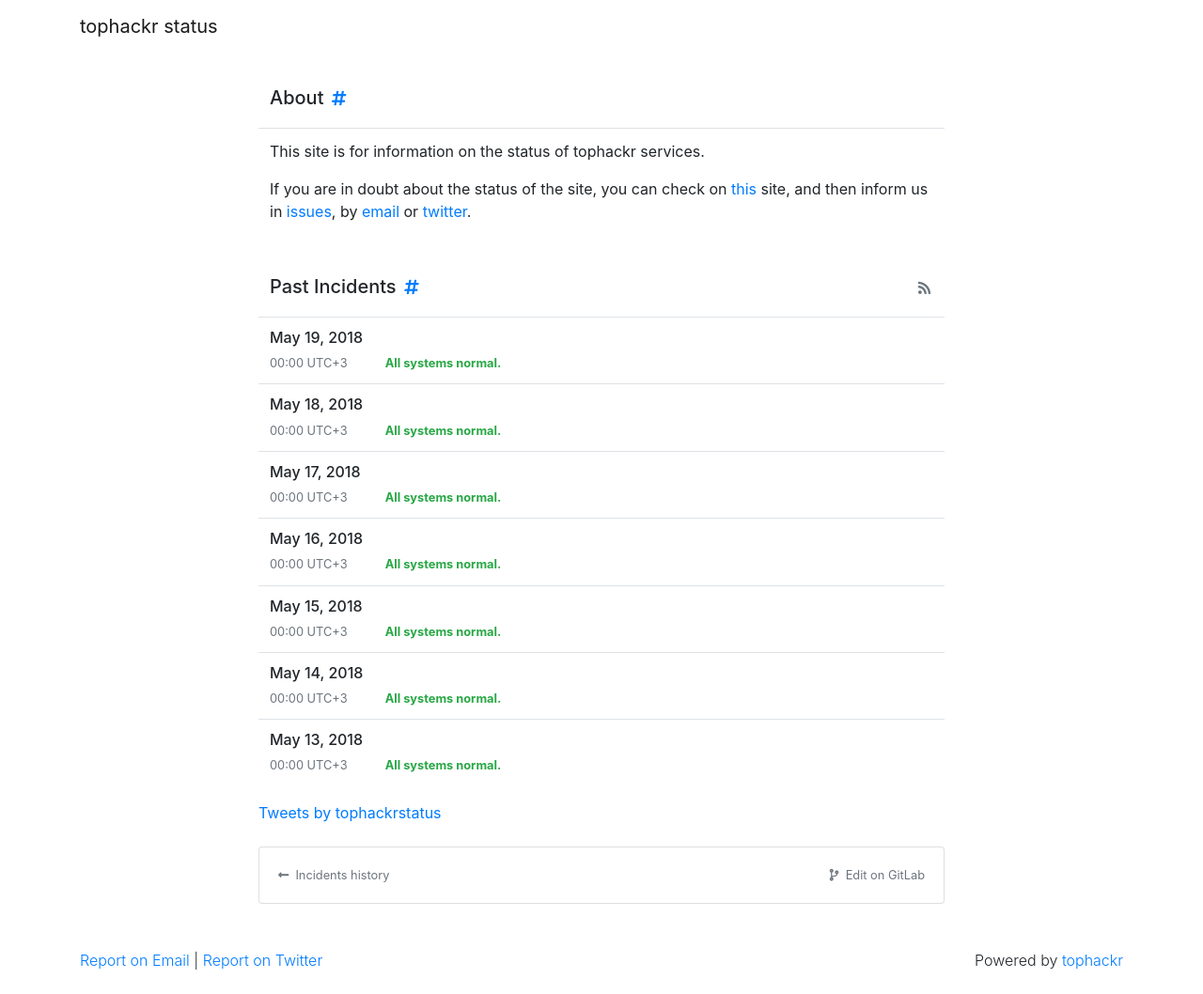
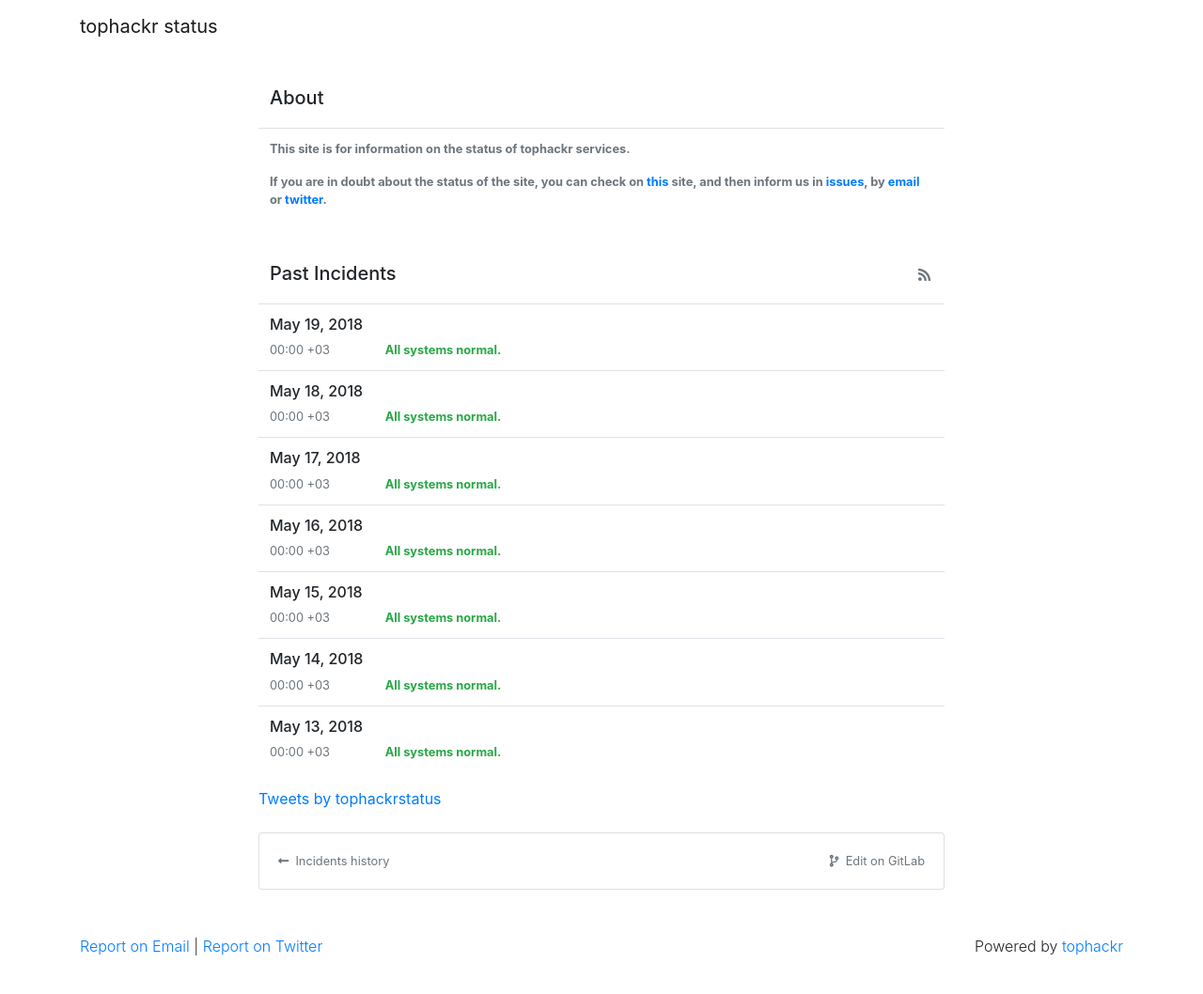
Before and after one commit to tophackr/status, a Jekyll site: the page built from index.html, in a window 1280 px wide. Shown: the whole page at 94% size. Built offline with Jekyll 4.4.1, drawn with Linux system fonts in a browser that asks for light colours; nearby versions of some CDN libraries; comment, search, counter and statistics services are not loaded.

Commit message:
Minor changes
+
* Changed format pages content
* Changed time format
* Changed twitter link to jekyll format
- Removed id and button from pages and incidents
- Removed p tags for incidents content

```diff
--- a/index.html
+++ b/index.html
@@ -70,22 +70,19 @@
         <div class="row justify-content-center">
             <div class="col-md-8">
                 <div class="table-responsive">
-                    <table class="table" id="{{ my_page.title | slugify }}" style="overflow: hidden;">
+                    <table class="table" style="overflow: hidden;">
                         <thead>
                             <tr>
                                 <td style="border-top: 0px;">
-                                    <h5>
-                                        {{ my_page.title }}
-                                        <a href="#{{ my_page.title | slugify }}">
-                                            <i class="fas fa-hashtag fa-sm fa-fw"></i>
-                                        </a>
-                                    </h5>
+                                    <h5>{{ my_page.title }}</h5>
                                 </td>
                             </tr>
                         </thead>
                         <tbody>
                             <tr>
-                                <td>{{ my_page.content }}</td>
+                                <td class="small text-muted">
+                                    <strong>{{ my_page.content }}</strong>
+                                </td>
                             </tr>
                         </tbody>
                     </table>
@@ -97,15 +94,12 @@
 <div class="row justify-content-center">
     <div class="col-md-8">
         <div class="table-responsive">
-            <table class="table" id="past-incidents" style="overflow: hidden;">
+            <table class="table" style="overflow: hidden;">
                 <thead>
                     <tr>
                         <td style="border-top: 0px;">
                             <h5>
                                 Past Incidents
-                                <a href="#past-incidents">
-                                    <i class="fas fa-hashtag fa-sm fa-fw"></i>
-                                </a>
                                 <a href="{{ '/feed.xml' | absolute_url }}" class="float-right text-muted" data-toggle="tooltip" title="Subscribe via RSS">
                                     <i class="fas fa-rss fa-xs fa-fw"></i>
                                 </a>
@@ -122,16 +116,16 @@
                                 {% for post in site.posts %}
                                     {% assign date33 = post.date | date: '%B %d, %Y' %}
                                     {% if item == date33 %}
+                                        {% assign isincident = true %}
                                         <div class="row small">
-                                            <time class="col-md-2 text-muted" datetime="{{ post.date | date_to_xmlschema }}">{{ post.date | date: '%H:%M' }} {{ site.zone }}</time>
-                                            <strong class="col-md-10{% if post.status %} text-{{ post.status }}{% endif %}">{{ post.content }}</strong>
+                                            <time class="col-md-2 text-muted" datetime="{{ post.date | date_to_xmlschema }}">{{ post.date | date: '%R %z' | slice: 0, 9 }}</time>
+                                            <strong class="col-md-10{% if post.status %} text-{{ post.status }}{% endif %}">{{ post.content | remove: '<p>' | remove: '</p>' }}</strong>
                                         </div>
-                                        {% assign isincident = true %}
                                     {% endif %}
                                 {% endfor %}
                                 {% if isincident == false %}
                                     <div class="row small">
-                                        <time class="col-md-2 text-muted" datetime="{{ item | date: '%Y-%m-%d' }}T00:00:00-03:00">00:00 {{ site.zone }}</time>
+                                        <time class="col-md-2 text-muted" datetime="{{ item | date_to_xmlschema }}">{{ item | date: '%R %z' | slice: 0, 9 }}</time>
                                         <strong class="col-md-10 text-success">All systems normal.</strong>
                                     </div>
                                 {% endif %}
@@ -145,7 +139,7 @@
 </div>
 <div class="row justify-content-center">
     <div class="col-md-8">
-        <a class="twitter-timeline" data-height="500" data-link-color="#19CF86" href="https://twitter.com/{{ site.twitter }}?ref_src=twsrc%5Etfw">Tweets by {{ site.twitter }}</a> <script async src="https://platform.twitter.com/widgets.js" charset="utf-8"></script>
+        <a class="twitter-timeline" data-height="500" data-link-color="#19CF86" href="{{ site.twitter | prepend: 'https://twitter.com/' | append: '?ref_src=twsrc%5Etfw' }}">Tweets by {{ site.twitter }}</a> <script async src="https://platform.twitter.com/widgets.js" charset="utf-8"></script>
     </div>
 </div>
 {% include card_footer.html %}
```
